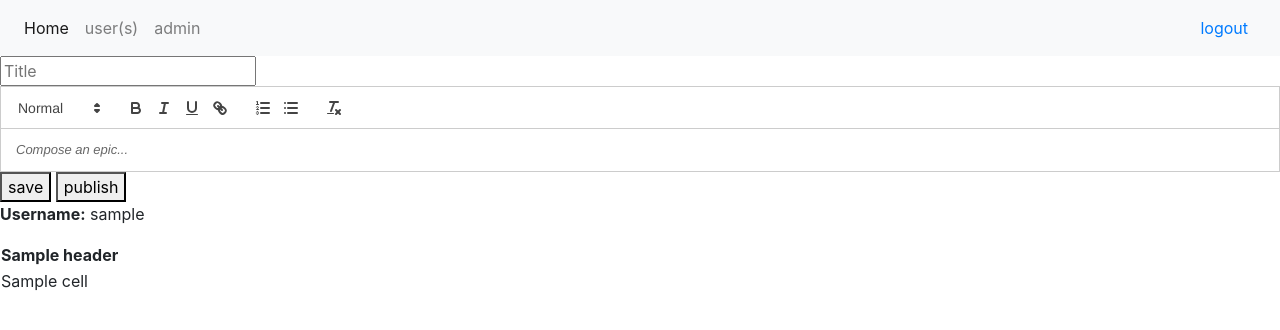
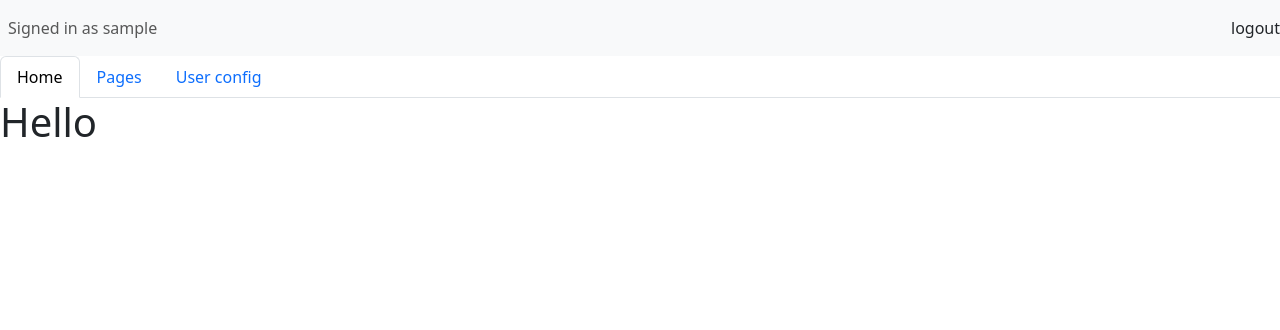
Before and after one commit to Darin755/simpleblog, a Flask app: template src/templates/dash.html in a window 1280 px wide. Shown: the top 330 px of the page. Run offline with Flask 3, Linux system fonts and the light colour scheme; the template is opened without the code that fills it: most values are stand-ins (such as "Sample title", 1, 10 or a date in 2020); some libraries are stand-ins or nearby versions.

Commit message:
chugging along with dashboard

```diff
--- a/requirements.txt
+++ b/requirements.txt
@@ -1,5 +1,5 @@
 flask
 gunicorn
 Jinja2
-flask_bootstrap
+bootstrap-flask
 bcrypt
--- a/src/app.py
+++ b/src/app.py
@@ -1,6 +1,6 @@
 # Route for handling the login page logic
 from flask import Flask, render_template, redirect, url_for, request
-from flask_bootstrap import Bootstrap
+from flask_bootstrap import Bootstrap5
 import os
 import fileprocessing
 import secrets
@@ -9,11 +9,11 @@ import time
 print("starting up")
 
 app = Flask(__name__, static_url_path='/static')
-bootstrap = Bootstrap(app)
+bootstrap = Bootstrap5(app)
 
 # (user, key, time created)
 authorized_cookies = []
-headings = ("Username", "Title")
+
 #check cookie to see if user is logged in
 def checkAuth(cookie):
     auth = False
@@ -42,7 +42,7 @@ def root():
         auth = checkAuth(cookie)
         if not auth == False:
             #we are signed in
-            return render_template('dash.html', headings=headings, data=fileprocessing.displayAllUsers(str(auth)), username=str(auth))
+            return render_template('dash.html', data=fileprocessing.displayAllUsers(str(auth)), username=str(auth))
         else:
             #login please
             return redirect("/login", code=302)
@@ -143,7 +143,6 @@ def handle_post():
 
 @app.route('/editPost', methods=['POST'])
 def editPost():
-    print(request.form['index'])
     return "place holder function!"
 
 
--- a/src/templates/dash.html
+++ b/src/templates/dash.html
@@ -3,27 +3,45 @@
 <nav class="navbar navbar-expand-lg navbar-light bg-light">
     <ul class="navbar-nav mr-auto">
       <li class="nav-item active">
-        <a class="nav-link" href="#">Home</a>
-      </li>
-      <li class="nav-item">
-        <a class="nav-link" href="/newuser">user(s)</a>
-      </li>
-      <li class="nav-item">
-        <a class="nav-link" href="#">admin</a>
+        <a class="nav-link" href="#">Signed in as {{ username }} </a>
       </li>
     </ul>
+    <div  class="collapse navbar-collapse justify-content-end">
         <a class="nav-link" href="/logout">logout</a>
+    </div>
 </nav>
 
 
 <body>
-<form action="/save" method="post">
-<input type="text" placeholder="Title" name="Title" value="{{ request.form.Title }}">
-</form>
     {{ bootstrap.load_js() }}
+
+    <ul class="nav nav-tabs" id="menutabsbuttons" role="tablist">
+    <li class="nav-item" role="presentation">
+        <button class="nav-link active" id="home-tab" data-bs-toggle="tab" data-bs-target="#home" type="button" role="tab" aria-controls="home" aria-selected="true">Home</button>
+    </li>
+    <li class="nav-item" role="presentation">
+        <button class="nav-link" id="pages-tab" data-bs-toggle="tab" data-bs-target="#pages" type="button" role="tab" aria-controls="pages" aria-selected="false">Pages</button>
+    </li>
+    <li class="nav-item" role="presentation">
+        <button class="nav-link" id="user-tab" data-bs-toggle="tab" data-bs-target="#user" type="button" role="tab" aria-controls="user" aria-selected="false">User config</button>
+    </li>
+    </ul>
+    <div class="tab-content" id="menutabs">
+        <div class="tab-pane fade show active" id="home" role="tabpanel" aria-labelledby="home-tab">
+            <h1>Hello</h1>
+        </div>
+    <div class="tab-pane fade" id="pages" role="tabpanel" aria-labelledby="pages-tab">
+        <div id="editordiv" style="display:none;">
             <div id="editor"></div>
                 <button onclick="save()">save</button>
                 <button>publish</button>
+        </div>
+
+    </div>
+    <div class="tab-pane fade" id="user" role="tabpanel" aria-labelledby="user-tab">
+
+    </div>
+    </div>
 
 <script>
         const options = {
@@ -36,8 +54,6 @@
         };
         const container = document.getElementById('editor');
         const quill = new Quill(container, options);
-    </script>
-    <script>
         function save() {
             const xhr = new XMLHttpRequest();
             xhr.open("POST", "/save");
@@ -65,41 +81,6 @@
 
 
 </script>
-<p class="Username"><strong>Username:</strong> {{ username }}
-      <h1></h1>
-	<table>
-	<tr>
-	{% set count = namespace(value=0) %}
-	{% set count2 = namespace(value=0) %}
-	{% for header in headings %}
-	<th> {{ header }} </th>
-	{% endfor %}
-	</tr>
-	{% for row in data %}
-	<tr>
-	{% for cell in row %}
-	{% if count.value % 2 == 0 %}
-
-	<td> {{ cell }} </td>
-
-	{% else %}
-	{% set count2.value = count2.value + 1 %}
-	<form action="/editPost" method="post">
-	<input type="hidden" id="index" name="index" value="{{ count2.value }}">
-    	<td> <input class="btn btn-default" type="submit" value="{{ cell }}"> </td>
-	</form>
-	{% endif %}
-
-	{% set count.value = count.value + 1 %}
-	{% endfor %}
-
-	</tr>
-	{% endfor %}
-
-	</table>
-      <br>
-
-</form>
 
 </body>
 {% include "footer.html" %}
--- a/src/templates/login.html
+++ b/src/templates/login.html
@@ -2,7 +2,7 @@
 {% include "header.html" %}
   <body>
     {{ bootstrap.load_js() }}
-      <div class="container d-flex flex-column justify-content-center align-items-center w-25 border " style="height: 500px; margin-top: 50px;">
+      <div class="container d-flex flex-column justify-content-center align-items-center w-25 border" style="height: 500px; margin-top: 50px; min-width: 300px;">
         <h1>Please login</h1>
         <br>
         <form action="/login" method="post">
```
Also changed, not shown: 1 other file. Lines whose indentation alone changed are shown as unchanged.
